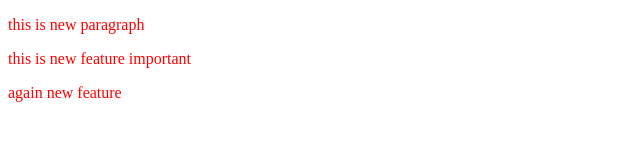
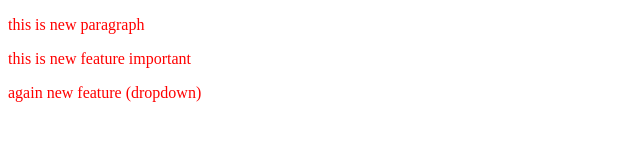
Before and after one commit to Mayank1036/Local-repo, a plain HTML site: page index.html in a window 1280 px wide. Shown: the whole page, without its empty margins (0-640 px from the left). Drawn offline with Linux system fonts and the light colour scheme.

Commit message:
Add dropdown

```diff
--- a/index.html
+++ b/index.html
@@ -9,6 +9,6 @@
 <body>
     <p>this is new paragraph</p>
     <p>this is new feature important </p>
-    <p>again new feature</p>
+    <p>again new feature (dropdown) </p>
 </body>
 </html>
```
